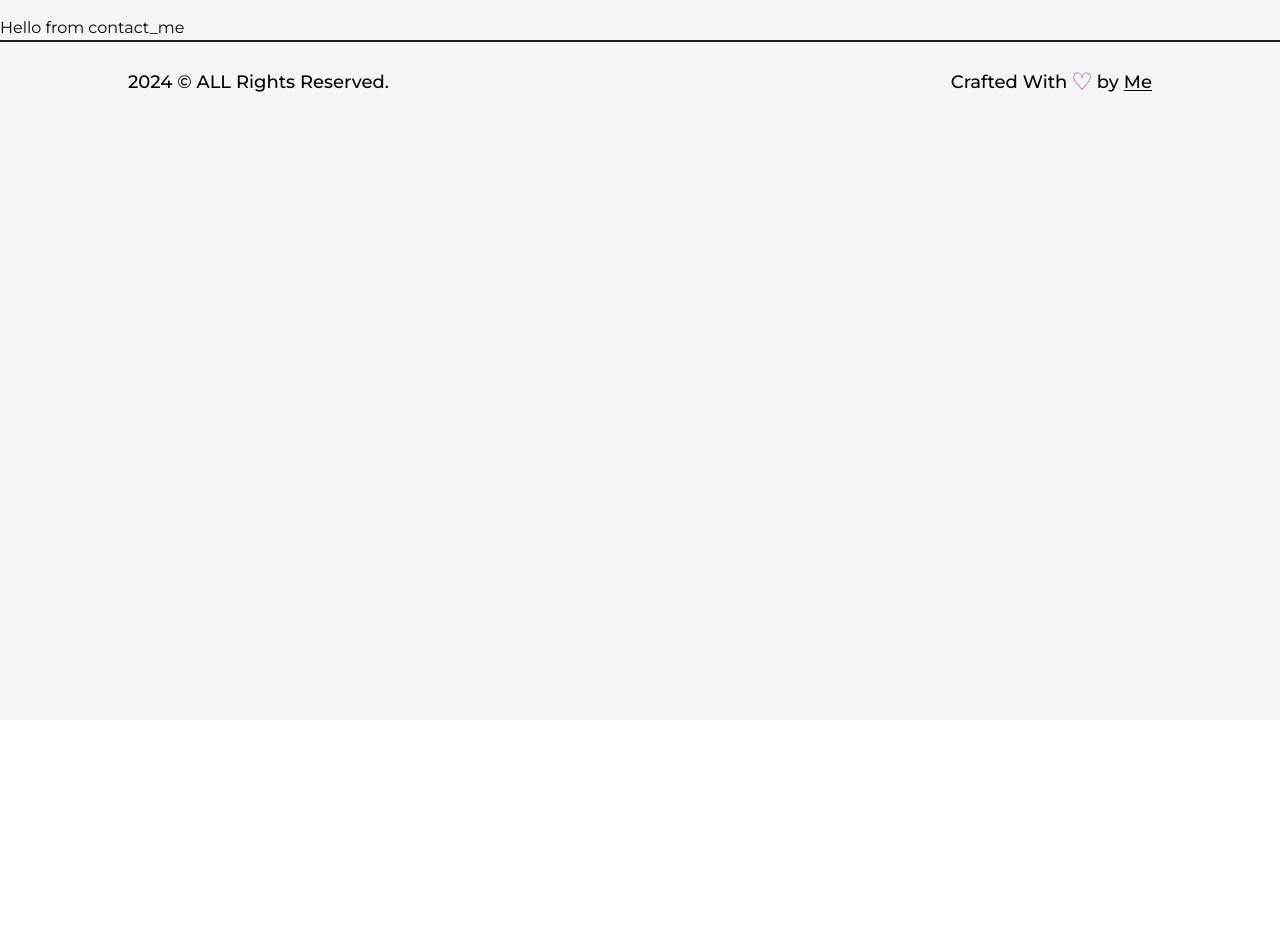
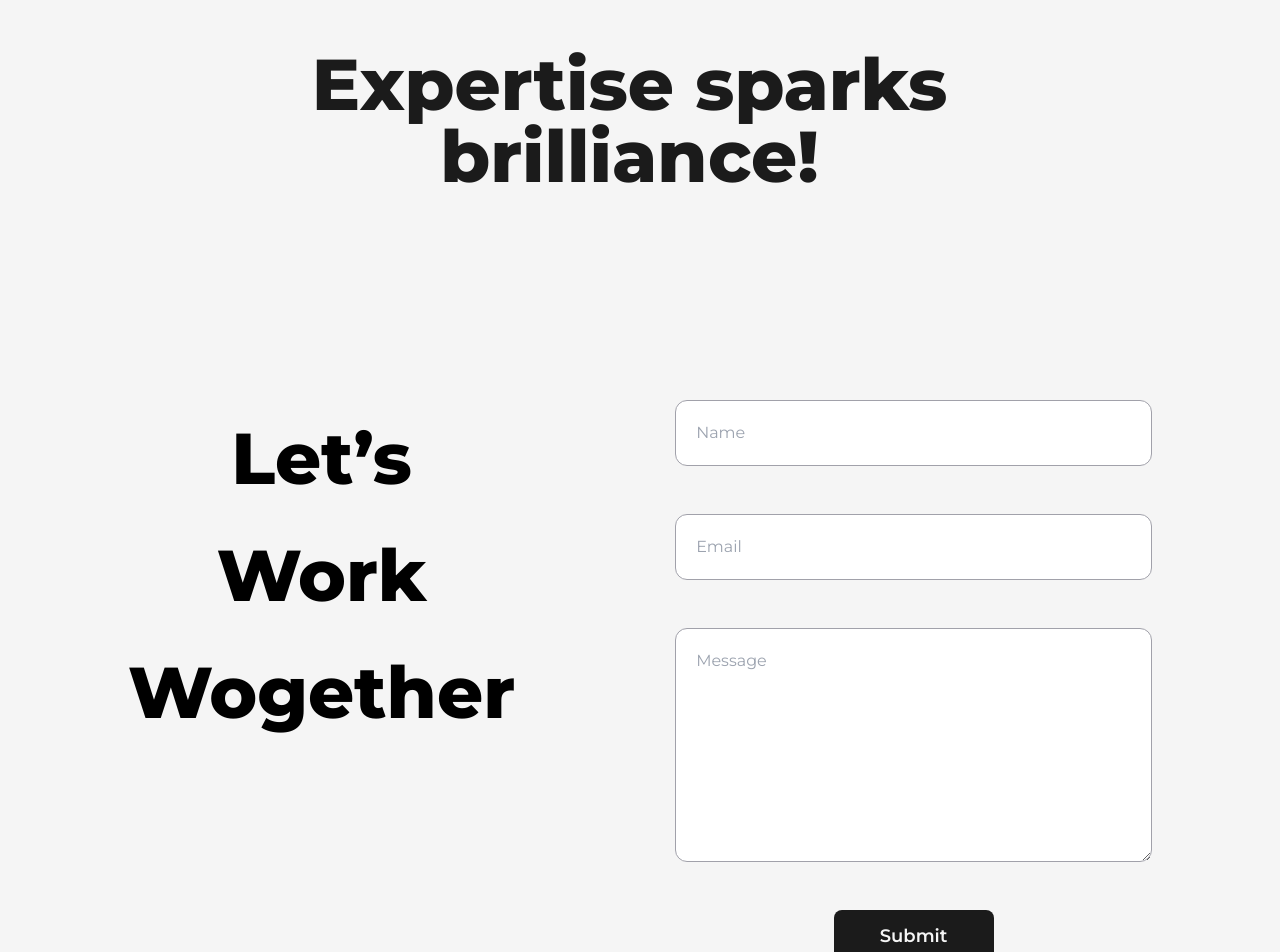
Before and after one commit to nadeeshaMadusanka99/personal_portfolio, a Next.js app: page /contact_me in a window 1280 px wide. Shown: the part 80-1032 px from the top of the page. Before the commit the page ends 800 px from the top, so only its background shows below. Built offline with nearby package versions, Linux system fonts and the light colour scheme.

Commit message:
Contact me template added

```diff
--- a/src/components/Common/AnimatedText.js
+++ b/src/components/Common/AnimatedText.js
@@ -23,8 +23,8 @@ const singleWord = {
     opacity: 1,
     y: 0,
     transition: {
-      duration: 1,
-      staggerChildren:0.08
+      duration: 1.5,
+      staggerChildren:0.18
     },
   },
 };
--- a/src/pages/about.js
+++ b/src/pages/about.js
@@ -83,8 +83,7 @@ const About = () => {
                   hidden: { opacity: 0.5, scale: 0.9 },
                   visible: { opacity: 1, scale: 1 },
                 }}
-                transition={{ duration: 0.8 }}
-              >
+                transition={{ duration: 1.5 }}              >
                 <Image
                   src={profilePic}
                   alt="NadeeshaMadusanka"
--- a/src/pages/contact_me.js
+++ b/src/pages/contact_me.js
@@ -1,11 +1,170 @@
-import React from 'react'
+/* eslint-disable react-hooks/rules-of-hooks */
+import AnimatedText from "@/components/Common/AnimatedText";
+import Layout from "@/components/Common/Layout";
+import TransitionEffect from "@/components/Common/TransitionEffect";
+import Head from "next/head";
+import React from "react";
+import { useRef, useState } from "react";
+import { motion, useInView } from "framer-motion";
+// import emailjs from "emailjs-com";
+// import styles from "./contact.module.scss";
+
+const variants = {
+  initial: {
+    y: 500,
+    opacity: 0,
+  },
+  animate: {
+    y: 0,
+    opacity: 1,
+    transition: {
+      duration: 0.5,
+      staggerChildren: 0.1,
+    },
+  },
+};
 
 const contact_me = () => {
+  const ref = useRef();
+  const formRef = useRef();
+  // const [error, setError] = useState(false);
+  // const [success, setSuccess] = useState(false);
+
+  const isInView = useInView(ref, { margin: "-100px" });
+
+  // const sendEmail = (e) => {
+  //   e.preventDefault();
+
+  //   emailjs
+  //     .sendForm(
+  //       "service_94y20xo",
+  //       "template_v10u2oh",
+  //       formRef.current,
+  //       "pX_2hasGmGcuvjXIW"
+  //     )
+  //     .then(
+  //       (result) => {
+  //         setSuccess(true);
+  //       },
+  //       (error) => {
+  //         setError(true);
+  //       }
+  //     );
+  // };
+
   return (
-    <div>
-      Hello from contact_me
-    </div>
-  )
-}
+    <>
+      <Head>
+        <title>Nadeesha Profile | Contact Me</title>
+        <meta
+          name="nadeeshaprofile"
+          content="nadeesha's portfolio contact me page"
+        />
+      </Head>
+      {/* <TransitionEffect /> */}
+      <main>
+        <Layout className="pt-8">
+          <AnimatedText
+            text="Expertise sparks brilliance!"
+            className="text-7xl mb-30 mt-0"
+          />
+          <motion.div
+            ref={ref}
+            className={`flex gap-40 mt-52`}
+            // variants={variants}
+            // initial="initial"
+            // whileInView="animate"
+          >
+            <motion.div
+              // className={`flex-1 flex flex-col gap-40 `}
+              variants={variants}
+            >
+              <motion.h1
+                className="text-7xl font-extrabold leading-relaxed text-center"
+                variants={variants}
+              >
+                Let’s <br />
+                Work <br />
+                Wogether
+              </motion.h1>
+            </motion.div>
+            <div className={`flex-1 relative `}>
+              <motion.div
+                className={` stroke-orange absolute m-auto z-[-1]`}
+                // initial={{ opacity: 1 }}
+                // whileInView={{ opacity: 0 }}
+                // transition={{ delay: 3, duration: 1 }}
+              >
+                <svg width="450px" height="450px" viewBox="0 0 32.666 32.666">
+                  <motion.path
+                    strokeWidth={0.2}
+                    fill="none"
+                    initial={{ pathLength: 0 }}
+                    animate={isInView && { pathLength: 1 }}
+                    transition={{ duration: 3 }}
+                    d="M28.189,16.504h-1.666c0-5.437-4.422-9.858-9.856-9.858l-0.001-1.664C23.021,4.979,28.189,10.149,28.189,16.504z
+            M16.666,7.856L16.665,9.52c3.853,0,6.983,3.133,6.981,6.983l1.666-0.001C25.312,11.735,21.436,7.856,16.666,7.856z M16.333,0
+            C7.326,0,0,7.326,0,16.334c0,9.006,7.326,16.332,16.333,16.332c0.557,0,1.007-0.45,1.007-1.006c0-0.559-0.45-1.01-1.007-1.01
+            c-7.896,0-14.318-6.424-14.318-14.316c0-7.896,6.422-14.319,14.318-14.319c7.896,0,14.317,6.424,14.317,14.319
+            c0,3.299-1.756,6.568-4.269,7.954c-0.913,0.502-1.903,0.751-2.959,0.761c0.634-0.377,1.183-0.887,1.591-1.529
+            c0.08-0.121,0.186-0.228,0.238-0.359c0.328-0.789,0.357-1.684,0.555-2.518c0.243-1.064-4.658-3.143-5.084-1.814
+            c-0.154,0.492-0.39,2.048-0.699,2.458c-0.275,0.366-0.953,0.192-1.377-0.168c-1.117-0.952-2.364-2.351-3.458-3.457l0.002-0.001
+            c-0.028-0.029-0.062-0.061-0.092-0.092c-0.031-0.029-0.062-0.062-0.093-0.092v0.002c-1.106-1.096-2.506-2.34-3.457-3.459
+            c-0.36-0.424-0.534-1.102-0.168-1.377c0.41-0.311,1.966-0.543,2.458-0.699c1.326-0.424-0.75-5.328-1.816-5.084
+            c-0.832,0.195-1.727,0.227-2.516,0.553c-0.134,0.057-0.238,0.16-0.359,0.24c-2.799,1.774-3.16,6.082-0.428,9.292
+            c1.041,1.228,2.127,2.416,3.245,3.576l-0.006,0.004c0.031,0.031,0.063,0.06,0.095,0.09c0.03,0.031,0.059,0.062,0.088,0.095
+            l0.006-0.006c1.16,1.118,2.535,2.765,4.769,4.255c4.703,3.141,8.312,2.264,10.438,1.098c3.67-2.021,5.312-6.338,5.312-9.719
+            C32.666,7.326,25.339,0,16.333,0z"
+                  />
+                </svg>
+              </motion.div>
 
-export default contact_me
+
+              <motion.form
+                ref={formRef}
+                // onSubmit={sendEmail}
+                // initial={{ opacity: 0 }}
+                // whileInView={{ opacity: 1 }}
+                // transition={{ delay: 4, duration: 1 }}
+                className="flex flex-col items-center gap-12 "
+              >
+                <input
+                  type="text"
+                  required
+                  placeholder="Name"
+                  name="name"
+                  className="p-5 w-full rounded-xl border border-zinc-400"
+                />
+                <input
+                  type="email"
+                  required
+                  placeholder="Email"
+                  name="email"
+                  className="p-5 w-full  rounded-xl border border-zinc-400"
+                />
+                <textarea
+                  rows={8}
+                  placeholder="Message"
+                  name="message"
+                  className="p-5 w-full  rounded-xl border border-zinc-400"
+                />
+                <button
+                  type="submit"
+                  className=" bg-dark text-light w-40 h-15  p-2.5 px-6 rounded-lg text-lg font-semibold hover:bg-light
+                 hover:text-dark border-2 border-solid border-transparent
+                  hover:border-dark dark:bg-light dark:text-dark hover:dark:bg-dark hover:dark:text-light hover:dark:border-light"
+                >
+                  Submit
+                </button>
+                {/* {error && "Error"}
+                {success && "Success"} */}
+              </motion.form>
+            </div>
+          </motion.div>
+        </Layout>
+      </main>
+    </>
+  );
+};
+
+export default contact_me;
```
